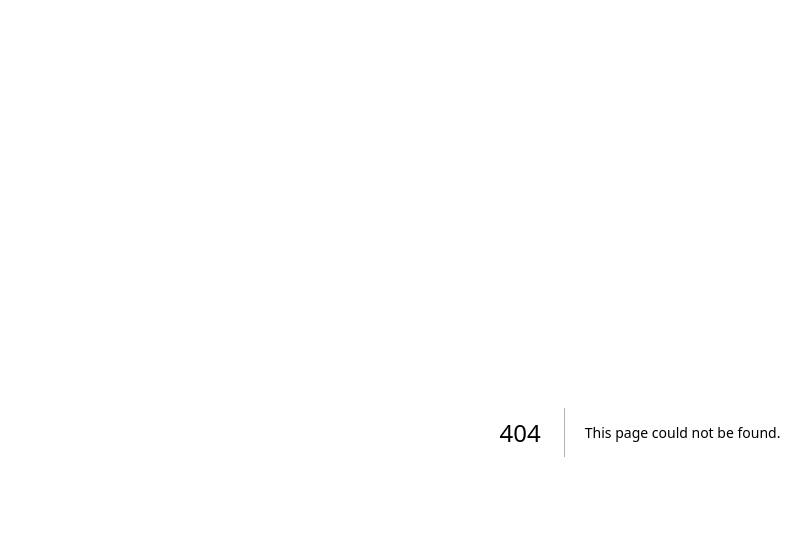
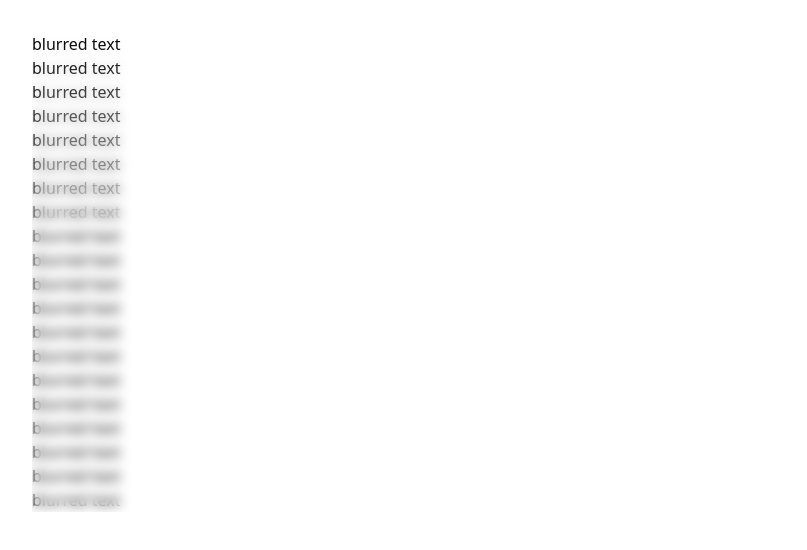
Before and after one commit to socratone/react-component-examples-with-tailwind, a Next.js app: page /blur-gradient in a window 1280 px wide. Before the commit this address had no page. Shown: the top 550 px of the page, without its empty margins (0-807 px from the left). Built offline with nearby package versions, Linux system fonts and the light colour scheme.

Commit message:
feat: blur gradient 예제

```diff
--- /dev/null
+++ b/src/app/blur-gradient/page.tsx
@@ -0,0 +1,44 @@
+'use client';
+
+const Page = () => {
+  return (
+    <>
+      <div className="relative">
+        {/* Blur + Gradient 레이어 */}
+        <div
+          className="absolute inset-0"
+          style={{
+            backdropFilter: 'blur(6px)',
+            WebkitBackdropFilter: 'blur(6px)',
+            maskImage:
+              'linear-gradient(to bottom, transparent 0%, black 200px)',
+            WebkitMaskImage:
+              'linear-gradient(to bottom, transparent 0%, black 200px)',
+          }}
+        ></div>
+        <p>blurred text</p>
+        <p>blurred text</p>
+        <p>blurred text</p>
+        <p>blurred text</p>
+        <p>blurred text</p>
+        <p>blurred text</p>
+        <p>blurred text</p>
+        <p>blurred text</p>
+        <p>blurred text</p>
+        <p>blurred text</p>
+        <p>blurred text</p>
+        <p>blurred text</p>
+        <p>blurred text</p>
+        <p>blurred text</p>
+        <p>blurred text</p>
+        <p>blurred text</p>
+        <p>blurred text</p>
+        <p>blurred text</p>
+        <p>blurred text</p>
+        <p>blurred text</p>
+      </div>
+    </>
+  );
+};
+
+export default Page;
```
